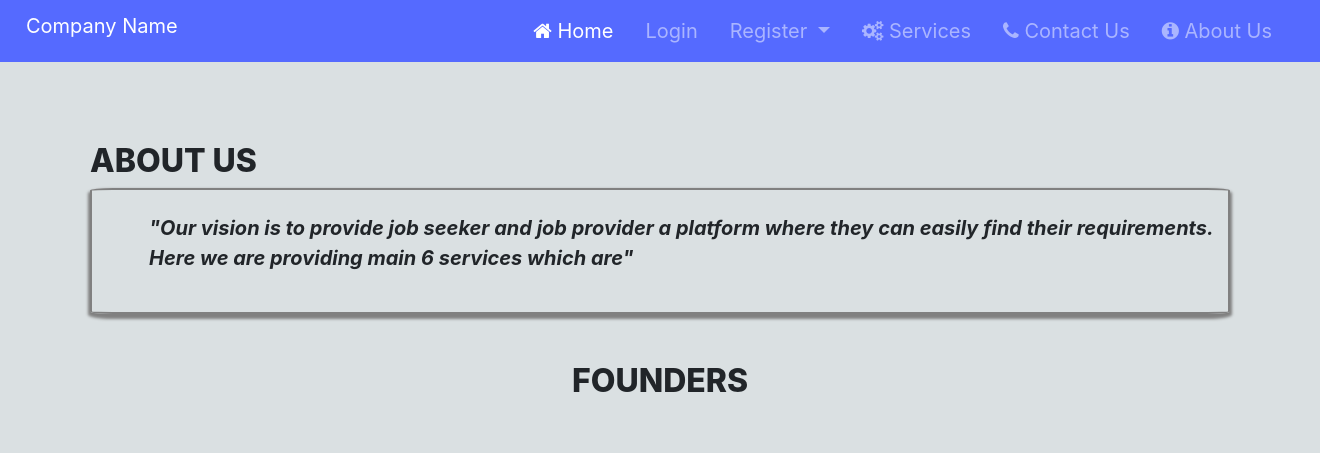
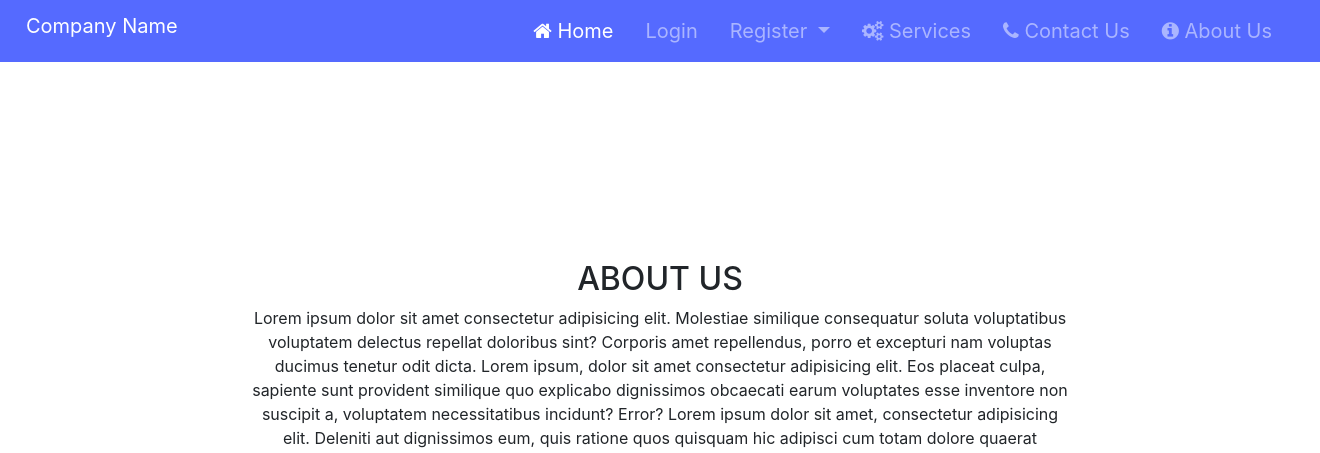
Before and after one commit to harshmody30401/recruitment, a PHP site: page /about_us.php in a window 1320 px wide; the page is wider, and only the part inside the window is pictured. Shown: the top 453 px of that part. Run offline with PHP 8.4, Linux system fonts and the light colour scheme; some libraries are stand-ins or nearby versions.

```diff
--- a/about_us.php
+++ b/about_us.php
@@ -19,93 +19,129 @@
 
    <link rel="stylesheet" href="static/css/about.css">
     </head>
-    <body style="background-color: #DAE0E2;">
-
    <!-- navbar -->
     <?php include 'header.php'?>
-
+    <section class="aboutus-section spad" style="padding-top:15%;">
     <div class="container">
-            <div class="row" >
-                <div class="abt-head" >
-                    <h2 style="font-weight:bold;font-weight: 800 ;text-align: center; margin-top: 80px;">ABOUT US</h2>
-                </div>
-                <br><br>
-                <div class="abt-discr" style=" box-shadow: 0px 3px 3px 2px gray;
-                 border-radius: 2%; border: 2px solid grey; padding-top: 2%; padding-bottom: 2%; padding-left: 5%;">
-                    <p style="font-size: 20px; "><b><i>"Our vision is to provide job seeker and job provider a platform where they can easily find their requirements. Here we are providing main 6 services which are" </i> </b></p>
-
-                </div>
-            </div>
-
-        </div>
-        <br><br>
-            <div class="founder-head">
-                <h2 style=" font-weight:bold;font-weight: 800 ;text-align: center;">FOUNDERS</h2>
-
-            </div>
-
-            <br><br><br>
+        <div class="aboutus-page-text">
             <div class="row">
-                <div class="card col-xs-12 adjust" style="">
-                    <div class="card-body">
-                      <h4 class="card-title">Founder no-1</h4>
-                      <img class="card-img-top" src="static/images/person.jpeg" style="" alt="Card image cap">
-                       <br><br>
-                      <p class="card-text">Details of founder</p>
-                    </div>
-                  </div>
-                  <div class="card col-xs-12 adjust" style="">
-                    <div class="card-body">
-                      <h4 class="card-title">Founder no-2</h4>
-                      <img class="card-img-top" src="static/images/person.jpeg" style="" alt="Card image cap">
-                       <br><br>
-                      <p class="card-text" style="text-align: center;">Details of founder</p>
-                    </div>
-                  </div>
-                  <div class="card col-xs-12 adjust" style="">
-                    <div class="card-body">
-                      <h4 class="card-title">Founder no-3</h4>
-                      <img class="card-img-top" src="static/images/person.jpeg" style="" alt="Card image cap">
-                       <br><br>
-                      <p class="card-text">Details of founder</p>
+                <div class="col-xl-9 col-lg-10 m-auto">
+                    <div class="section-title">
+                        <h2>ABOUT US</h2>
+                        <p> Lorem ipsum dolor sit amet consectetur adipisicing elit. Molestiae similique consequatur soluta voluptatibus voluptatem delectus repellat doloribus sint? Corporis amet repellendus, porro et excepturi nam voluptas ducimus tenetur odit dicta. Lorem ipsum, dolor sit amet consectetur adipisicing elit. Eos placeat culpa, sapiente sunt provident similique quo explicabo dignissimos obcaecati earum voluptates esse inventore non suscipit a, voluptatem necessitatibus incidunt? Error? Lorem ipsum dolor sit amet, consectetur adipisicing elit. Deleniti aut dignissimos eum, quis ratione quos quisquam hic adipisci cum totam dolore quaerat tempore, quas suscipit architecto temporibus, non aperiam eos?</p>
                     </div>
                 </div>
             </div>
-            <br><br>
-            <div class="founder-head">
-                <h2 style="font-weight:bold;font-weight: 800 ;text-align: center;">TEAM MEMBERS</h2>
-
-            </div>
-            <br><br>
-            <div class="row mb-2">
-                <div class="card col-xs-12 adjust" style="">
-                    <div class="card-body">
-                      <h4 class="card-title">Team member no-1</h4>
-                      <img class="card-img-top img1" src="static/images/person.jpeg" style="" alt="Card image cap">
-                       <br><br>
-                      <p class="card-text">Details of Team member</p>
         </div>
     </div>
-                  <div class="card col-xs-12 adjust" style="">
-                    <div class="card-body">
-                      <h4 class="card-title">Team member no-2</h4>
-                      <img class="card-img-top" src="static/images/person.jpeg" style="" alt="Card image cap">
-                       <br><br>
-                      <p class="card-text">Details of Team member</p>
-                    </div>
-                  </div>
-                  <div class="card col-xs-12 adjust" style="">
-                    <div class="card-body">
-                      <h4 class="card-title">Team member no-3</h4>
-                      <img class="card-img-top" src="static/images/person.jpeg" style="" alt="Card image cap">
-                       <br><br>
-                      <p class="card-text">Details of Team member</p>
+</section>
+    <section class="trainer-section spad">
+    <div class="container">
+        <div class="row">
+            <div class="col-lg-12">
+                <div class="section-title">
+                    <h2>Our Mentors</h2>
                 </div>
             </div>
         </div>
+        <div class="row">
+        <div class="col-lg-3 col-sm-6">
+                <div class="trainer-item">
+                    <div class="ti-pic">
+                    <img src="#.jpeg" alt="">
+                        <div class="trainer-text">
+                            <h5>Mentor 1 <br><span>Job Title</span></h5>
+                        </div>
+                    </div>
+                </div>
+            </div>
+            <div class="col-lg-3 col-sm-6">
+                <div class="trainer-item">
+                    <div class="ti-pic">
+                    <img src="#.jpeg" alt="">
+                        <div class="trainer-text">
+                            <h5>Mentor 2 <br><span>Job Title</span></h5>
+                        </div>
+                    </div>
+                </div>
+            </div>
+            <div class="col-lg-3 col-sm-6">
+                <div class="trainer-item">
+                    <div class="ti-pic">
+                    <img src="#.jpeg" alt="">
+                        <div class="trainer-text">
+                            <h5>Mentor 3 <br><span>Job Title</span></h5>
+                        </div>
+                    </div>
+                </div>
+            </div>
+            <div class="col-lg-3 col-sm-6">
+                <div class="trainer-item">
+                    <div class="ti-pic">
+                    <img src="#.jpeg" alt="">
+                        <div class="trainer-text">
+                            <h5>Mentor 4 <br><span>Job Title</span></h5>
+                        </div>
+                    </div>
+                </div>
+            </div>
+        </div>
+    </div>
+</section>
+<section class="trainer-section spad">
+    <div class="container">
+        <div class="row">
+            <div class="col-lg-12">
+                <div class="section-title">
+                    <h2>Our Founders</h2>
+                </div>
+            </div>
+        </div>
+        <div class="row">
+        <div class="col-lg-3 col-sm-6">
+                <div class="trainer-item">
+                    <div class="ti-pic">
+                    <img src="#.jpeg" alt="">
+                        <div class="trainer-text">
+                            <h5>Founder 1 <br><span>Job Title</span></h5>
+                        </div>
+                    </div>
+                </div>
+            </div>
+            <div class="col-lg-3 col-sm-6">
+                <div class="trainer-item">
+                    <div class="ti-pic">
+                        <img src="#.jpeg" alt="">
+                        <div class="trainer-text">
+                            <h5>Founder 2 <br><span>Job Title</span></h5>
+                        </div>
+                    </div>
+                </div>
+            </div>
+            <div class="col-lg-3 col-sm-6">
+                <div class="trainer-item">
+                    <div class="ti-pic">
+                    <img src="#.jpeg" alt="">
+                        <div class="trainer-text">
+                            <h5>Founder 3 <br><span>Job Title</span></h5>
+                        </div>
+                    </div>
+                </div>
+            </div>
+            <div class="col-lg-3 col-sm-6">
+                <div class="trainer-item">
+                    <div class="ti-pic">
+                        <img src="#.jpeg" alt="">
+                        <div class="trainer-text">
+                            <h5>Founder 4 <br><span>Job Title</span></h5>
+                        </div>
+                    </div>
+                </div>
+            </div>
+        </div>
+    </div>
+</section>
 
-
-         </div>
     <!-- chatbot -->
 
      <div class="chat">
--- a/login/header.php
+++ b/login/header.php
@@ -12,8 +12,6 @@
       rel="stylesheet"
       href="https://cdnjs.cloudflare.com/ajax/libs/font-awesome/4.7.0/css/font-awesome.min.css"
     />
-
-    <link rel="stylesheet" type="text/css" href="static/css/index.css" />
     <link href="https://fonts.googleapis.com/css2?family=Open+Sans&family=Poppins&display=swap" rel="stylesheet">
 </head>
 <body>
--- a/login/login.php
+++ b/login/login.php
@@ -9,7 +9,7 @@
     href="https://cdnjs.cloudflare.com/ajax/libs/font-awesome/4.7.0/css/font-awesome.min.css"
     />
     <link href="https://fonts.googleapis.com/css2?family=Open+Sans&family=Poppins&display=swap" rel="stylesheet">
-    <link rel="stylesheet" href="../static/css/jobseeker_login.css">
+    <link rel="stylesheet" href="../static/css/contact.css">
     <title>Login</title>
 </head>
 <body class="websitebody">
--- a/register/college_placement_reg.php
+++ b/register/college_placement_reg.php
@@ -9,7 +9,7 @@
     href="https://cdnjs.cloudflare.com/ajax/libs/font-awesome/4.7.0/css/font-awesome.min.css"
     />
     <link href="https://fonts.googleapis.com/css2?family=Open+Sans&family=Poppins&display=swap" rel="stylesheet">
-    <link rel="stylesheet" href="../static/css/jobprovider_reg.css">
+    <link rel="stylesheet" href="../static/css/contact.css">
     <title>College placement Registeration</title>
 </head>
 <body class="websitebody">
--- a/register/jobprovider_reg.php
+++ b/register/jobprovider_reg.php
@@ -9,7 +9,7 @@
     href="https://cdnjs.cloudflare.com/ajax/libs/font-awesome/4.7.0/css/font-awesome.min.css"
     />
     <link href="https://fonts.googleapis.com/css2?family=Open+Sans&family=Poppins&display=swap" rel="stylesheet">
-    <link rel="stylesheet" href="../static/css/jobprovider_reg.css">
+    <link rel="stylesheet" href="../static/css/contact.css">
     <title>JobProviders Registeration</title>
 </head>
 <body class="websitebody">
--- a/register/jobseeker_reg.php
+++ b/register/jobseeker_reg.php
@@ -9,7 +9,7 @@
     href="https://cdnjs.cloudflare.com/ajax/libs/font-awesome/4.7.0/css/font-awesome.min.css"
     />
     <link href="https://fonts.googleapis.com/css2?family=Open+Sans&family=Poppins&display=swap" rel="stylesheet">
-    <link rel="stylesheet" href="../static/css/jobseeker_reg.css">
+    <link rel="stylesheet" href="../static/css/contact.css">
     <title>JobSeekers Registeration</title>
 </head>
 <body class="websitebody">
--- a/register/recruiter_reg.php
+++ b/register/recruiter_reg.php
@@ -9,7 +9,7 @@
     href="https://cdnjs.cloudflare.com/ajax/libs/font-awesome/4.7.0/css/font-awesome.min.css"
     />
     <link href="https://fonts.googleapis.com/css2?family=Open+Sans&family=Poppins&display=swap" rel="stylesheet">
-    <link rel="stylesheet" href="../static/css/jobseeker_reg.css">
+    <link rel="stylesheet" href="../static/css/contact.css">
     <title>Recruiters Registeration</title>
 </head>
 <body class="websitebody">
--- a/register/vendor_reg.php
+++ b/register/vendor_reg.php
@@ -9,7 +9,7 @@
     href="https://cdnjs.cloudflare.com/ajax/libs/font-awesome/4.7.0/css/font-awesome.min.css"
     />
     <link href="https://fonts.googleapis.com/css2?family=Open+Sans&family=Poppins&display=swap" rel="stylesheet">
-    <link rel="stylesheet" href="../static/css/jobprovider_reg.css">
+    <link rel="stylesheet" href="../static/css/contact.css">
     <title>Vendor Registeration</title>
 </head>
 <body class="websitebody">
--- a/static/css/about.css
+++ b/static/css/about.css
@@ -1,36 +1,134 @@
+.aboutus-section {
+    background: white;
+    padding-top: 0px;
+    padding-bottom: 40px;
+}
 
-.adjust{
-    margin-left: 10%;
-    margin-right: 10%;
-    width: 12%;
-    padding: 2.5%;
-    border: 2px solid gray;
-    border-radius: 5px;
-    /* box-shadow: gray; */
-    /* box-shadow: 0 0 15px 4px rgba(207, 148, 148, 0.04); */
-    box-shadow: 3px 3px 3px 2px gray;
+.aboutus-page-text .section-title {
+    text-align: center;
+    margin-bottom: 45px;
+}
 
-   }
-   @media only screen and (min-width: 300px)
-{
-   .adjust{
-    width: 15%;
-   }
-   .img{
-       width: 30px;
-       height: 30px;
-   }
+.aboutus-page-text img {
+    margin-bottom: 54px;
 }
-@media only screen and (max-width: 400px)
-{
-   .adjust{
-        margin-left: 160px;
-       width: 200px;
-       box-shadow: 0 0 15px 4px rgba(207, 148, 148, 0.04);
 
-   }
-   .img{
-       width: 30px;
-       height: 30px;
-   }
+.aboutus-page-text .about-us h4 {
+    color: #ffffff;
+    font-weight: 500;
+    text-transform: uppercase;
+    margin-bottom: 30px;
 }
+
+.aboutus-page-text .about-us p {
+    color: #ffffff;
+    width: 100%;
+    line-height: 26px;
+}
+
+.aboutus-page-text .about-quality h4 {
+    color: #ffffff;
+    font-weight: 500;
+    text-transform: uppercase;
+    margin-bottom: 30px;
+}
+
+.aboutus-page-text .about-quality p {
+    color: #ffffff;
+    line-height: 22px;
+}
+
+.aboutus-page-text .about-quality ul li {
+    list-style: none;
+    font-size: 16px;
+    color: #ffffff;
+    line-height: 26px;
+    margin-bottom: 10px;
+}
+
+.aboutus-page-text .about-quality ul li i {
+    color: #164EED;
+    display: inline-block;
+    margin-right: 9px;
+}
+.trainer-section {
+    background: white;
+    padding-top: 0%;
+    padding-bottom: 70px;
+}
+
+.trainer-section .section-title {
+    text-align: center;
+    margin-bottom: 45px;
+}
+
+.trainer-item {
+    position: relative;
+    overflow: hidden;
+    margin-bottom: 30px;
+}
+
+.trainer-item:hover .ti-pic .ti-links {
+    left: 20px;
+}
+
+.trainer-item .ti-pic img {
+    height: 270px;
+    width: 220px;
+    min-width: 100%;
+}
+
+.trainer-item .ti-pic .ti-links {
+    position: absolute;
+    left: -50px;
+    top: 20px;
+    -webkit-transition: all 0.5s;
+    -o-transition: all 0.5s;
+    transition: all 0.5s;
+}
+
+.trainer-item .ti-pic .ti-links a {
+    display: -webkit-box;
+    display: -ms-flexbox;
+    display: flex;
+    -webkit-box-align: center;
+    -ms-flex-align: center;
+    align-items: center;
+    -webkit-box-pack: center;
+    -ms-flex-pack: center;
+    justify-content: center;
+    width: 40px;
+    height: 40px;
+    font-size: 16px;
+    color: #afb4bf;
+    background: #ffffff;
+    margin-bottom: 10px;
+    border-radius: 2px;
+    -webkit-transition: all 0.3s;
+    -o-transition: all 0.3s;
+    transition: all 0.3s;
+}
+
+.trainer-item .ti-pic .trainer-text {
+    position: absolute;
+    left: 0;
+    bottom: 0;
+    background: -o-linear-gradient(45deg, #7F88FF, #CCC8FF);
+    background: linear-gradient(45deg, #7F88FF, #CCC8FF);
+    width: 100%;
+    padding-left: 20px;
+    padding-top: 15px;
+    padding-bottom: 12px;
+}
+
+.trainer-item .ti-pic .trainer-text h5 {
+    font-size: 20px;
+    color: #ffffff;
+    font-weight: 500;
+}
+
+.trainer-item .ti-pic .trainer-text h5 span {
+    font-size: 14px;
+    color: #ffffff;
+    font-family: "Nunito Sans", sans-serif;
+}
```
Lines whose indentation alone changed are shown as unchanged.
